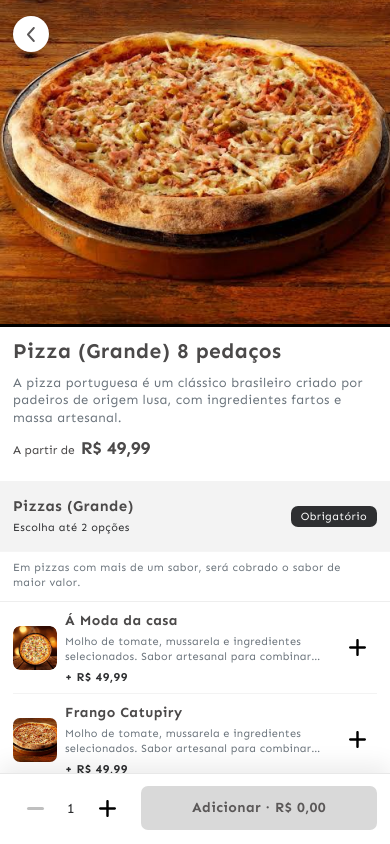
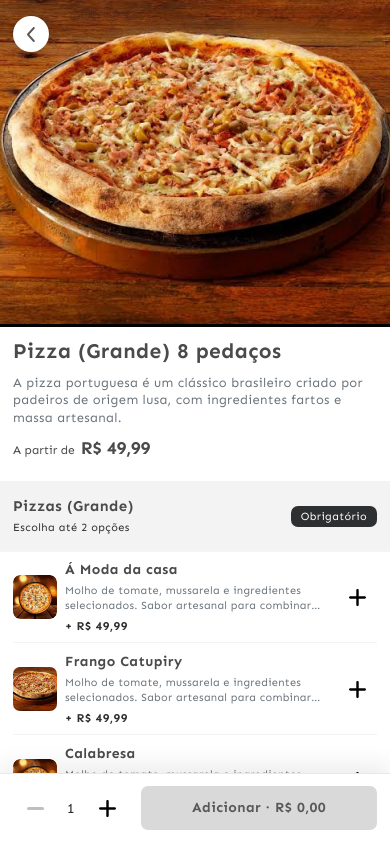
Before and after one commit to wendell345445/menupage-teste, a React (Vite) app: page /produto/1 in a window 390 px wide. Built offline with nearby package versions, Linux system fonts and the light colour scheme.

Commit message:
Correção

```diff
--- a/src/pages/ProductPage.tsx
+++ b/src/pages/ProductPage.tsx
@@ -302,7 +302,9 @@ function getProductStartingPrice(product: Product | null) {
       .filter((option) => option.isActive !== false && option.price != null)
       .map((option) => option.price) ?? [];
 
-  return activeOptionPrices.length > 0 ? Math.min(...activeOptionPrices) : null;
+  return activeOptionPrices.length > 0
+    ? Math.min(...activeOptionPrices)
+    : null;
 }
 
 function hasActiveProductPromo(product: Product | null) {
@@ -361,7 +363,7 @@ function useProductScreenData(product: Product | null) {
       productImage: resolvePublicImage(product?.imageUrl),
       basePrice: getBasePrice(product),
       displayPrice: getProductStartingPrice(product),
-      originalPrice: hasActivePromo ? (product?.basePrice ?? null) : null,
+      originalPrice: hasActivePromo ? product?.basePrice ?? null : null,
       hasActivePromo,
       showStartingFrom: shouldShowStartingFrom(product),
       pizzaGroupTitle: pizzaGroup?.title || "Pizzas (Grande)",
@@ -401,10 +403,10 @@ function CountBadge({ current, total }: { current: number; total: number }) {
   );
 }
 
-function MissingBadge({ missing }: { missing: number }) {
+function MissingBadge() {
   return (
-    <span className="inline-flex min-h-[21px] items-center justify-center rounded-[7px] bg-[#ffffff] px-2.5 py-1 text-[11px] font-regular leading-none text-[#4b4b4b]">
-      {missing === 1 ? "Falta 1" : `Faltam ${missing}`}
+    <span className="inline-flex min-h-[21px] items-center justify-center rounded-[7px] bg-white px-2.5 py-1 text-[11px] font-normal leading-none text-[#4b4b4b]">
+      2 de 2
     </span>
   );
 }
@@ -528,9 +530,7 @@ function SkeletonSection({
               : "relative grid min-h-[68px] grid-cols-[minmax(0,1fr)_auto] items-center gap-3 rounded-[7px] px-[13px] py-[11px] after:absolute after:bottom-0 after:left-[13px] after:right-[13px] after:h-px after:origin-bottom after:scale-y-50 after:bg-[#E6E6E6] after:content-[''] last:after:hidden sm:px-6 sm:py-3 sm:after:left-6 sm:after:right-6"
           }
         >
-          {withImage ? (
-            <SkeletonBlock className="h-11 w-11 shrink-0 sm:h-12 sm:w-12" />
-          ) : null}
+          {withImage ? <SkeletonBlock className="h-11 w-11 shrink-0 sm:h-12 sm:w-12" /> : null}
           <div className="min-w-0">
             <SkeletonBlock className="h-[15px] w-[70%] max-w-[260px]" />
             <SkeletonBlock className="mt-[7px] h-[12px] w-full max-w-[430px]" />
@@ -591,7 +591,7 @@ function SectionHeader({
         ) : optional ? (
           <OptionalBadge />
         ) : shouldShowMissingBadge ? (
-          <MissingBadge missing={missingCount} />
+          <MissingBadge />
         ) : shouldShowCompletedBadge ? (
           <CompletedBadge />
         ) : shouldShowCountBadge ? (
@@ -609,8 +609,7 @@ function PlusIcon({ className = "h-[17px] w-[17px]" }: { className?: string }) {
     <span
       className={`block shrink-0 bg-[#000000] ${className}`}
       style={{
-        WebkitMask:
-          "url('/product-page/vector-2.svg') center / contain no-repeat",
+        WebkitMask: "url('/product-page/vector-2.svg') center / contain no-repeat",
         mask: "url('/product-page/vector-2.svg') center / contain no-repeat",
       }}
       aria-hidden="true"
@@ -751,8 +750,7 @@ export function ProductPage() {
   const [quantity, setQuantity] = useState(1);
   const [orderNote, setOrderNote] = useState("");
   const [showRequiredFeedback, setShowRequiredFeedback] = useState(false);
-  const [isProductSkeletonVisible, setIsProductSkeletonVisible] =
-    useState(true);
+  const [isProductSkeletonVisible, setIsProductSkeletonVisible] = useState(true);
   const [isPhotoPreviewOpen, setIsPhotoPreviewOpen] = useState(false);
   const [isProductImageUnavailable, setIsProductImageUnavailable] =
     useState(false);
@@ -840,7 +838,7 @@ export function ProductPage() {
   }, null);
   const pizzaPrice =
     screen.pizzaPricingStrategy === "highest"
-      ? (highestPricedPizzaOption?.priceValue ?? 0)
+      ? highestPricedPizzaOption?.priceValue ?? 0
       : selectedPizzaOptions.reduce(
           (sum, option) => sum + option.priceValue * option.quantity,
           0,
@@ -887,7 +885,10 @@ export function ProductPage() {
   useEffect(() => {
     const isBorderSelectionCompleted = Boolean(selectedBorder);
 
-    if (isBorderSelectionCompleted && !wasBorderSelectionCompletedRef.current) {
+    if (
+      isBorderSelectionCompleted &&
+      !wasBorderSelectionCompletedRef.current
+    ) {
       window.setTimeout(() => {
         orderBumpSectionRef.current?.scrollIntoView({
           behavior: "smooth",
@@ -1128,13 +1129,6 @@ export function ProductPage() {
             showMissing={showRequiredFeedback}
           />
 
-          {screen.pizzaPricingStrategy === "highest" && screen.pizzaMax > 1 ? (
-            <p className="border-b border-[#EEEEEE] bg-white px-[13px] py-[10px] text-[11px] font-normal leading-[1.35] text-[#6c757d] sm:px-6">
-              Em pizzas com mais de um sabor, será cobrado o sabor de maior
-              valor.
-            </p>
-          ) : null}
-
           <fieldset
             className="m-0 border-0 p-0"
             aria-describedby="sabores-help"
@@ -1348,9 +1342,7 @@ export function ProductPage() {
         </section>
       </div>
 
-      {isPhotoPreviewOpen &&
-      screen.productImage &&
-      !isProductImageUnavailable ? (
+      {isPhotoPreviewOpen && screen.productImage && !isProductImageUnavailable ? (
         <div
           className="fixed inset-0 z-[90] flex items-center justify-center bg-black/95 px-4 py-[calc(18px+env(safe-area-inset-top))]"
           role="dialog"
```
